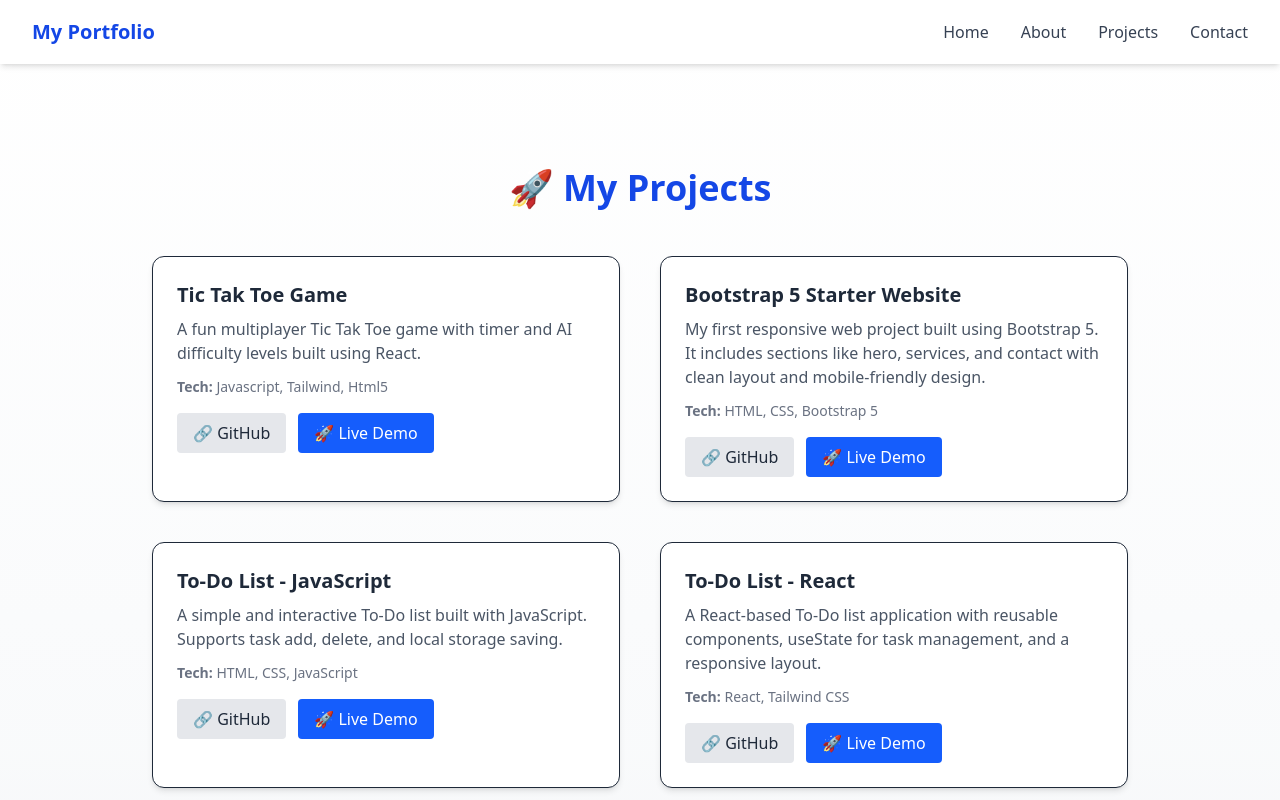
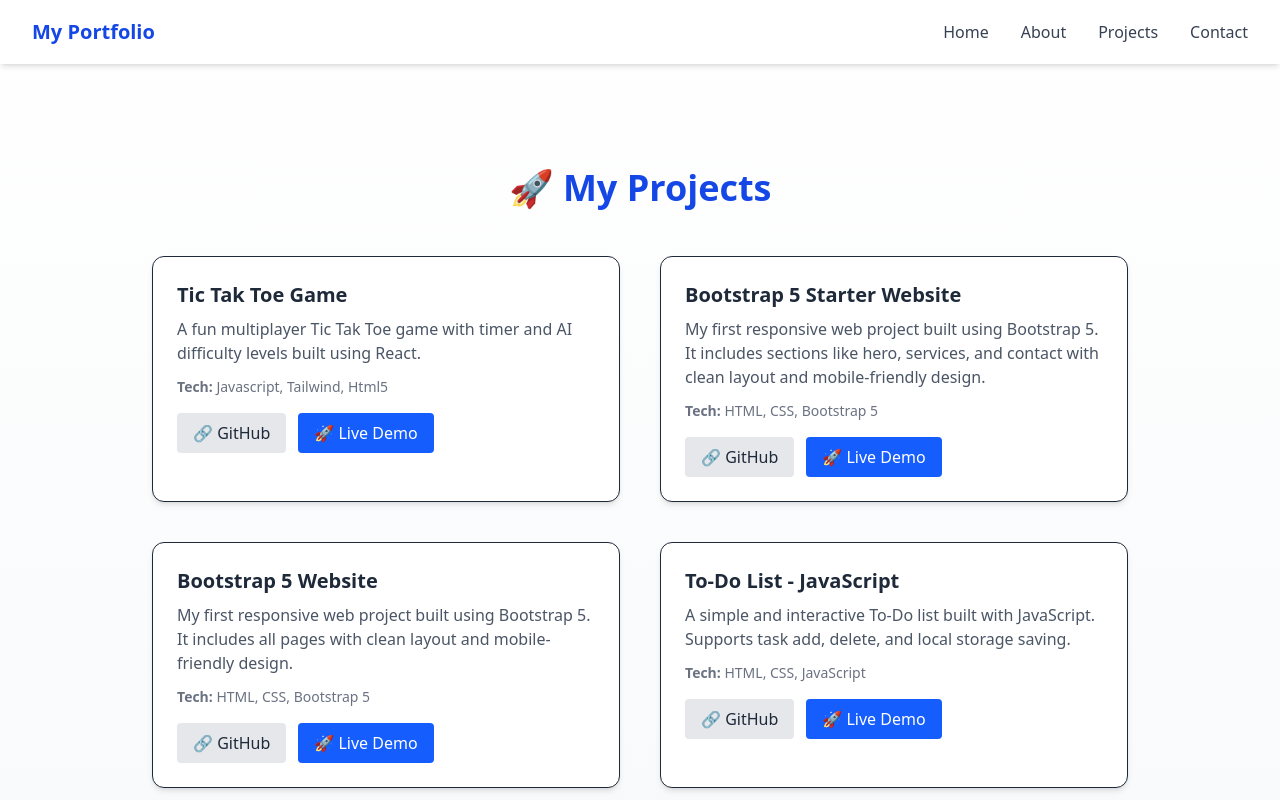
Before and after one commit to tankvivek-code/Portfolio, a React (Vite) app: page /projects in a window 1280 px wide. Shown: the top 800 px of the page. Built offline with nearby package versions, Linux system fonts and the light colour scheme.

Commit message:
Add new project "Bootstrap 5 Website" with description, technologies, and links

```diff
--- a/src/pages/Projects.jsx
+++ b/src/pages/Projects.jsx
@@ -18,6 +18,14 @@ const projects = [
     tech: ["HTML", "CSS", "Bootstrap 5"],
     link: "https://github.com/tankvivek-code/dwello",
     demo: "https://tankvivek-code.github.io/dwello/",
+  },
+  {
+    title: "Bootstrap 5 Website",
+    description:
+      "My first responsive web project built using Bootstrap 5. It includes all pages with clean layout and mobile-friendly design.",
+    tech: ["HTML", "CSS", "Bootstrap 5"],
+    link: "https://github.com/tankvivek-code/Furniro",
+    demo: "https://tankvivek-code.github.io/Furniro/",
   },
   {
     title: "To-Do List - JavaScript",
```
